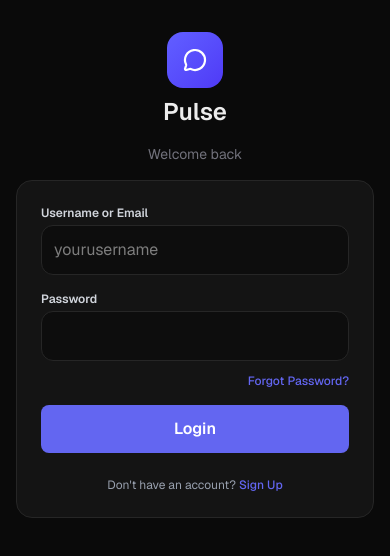
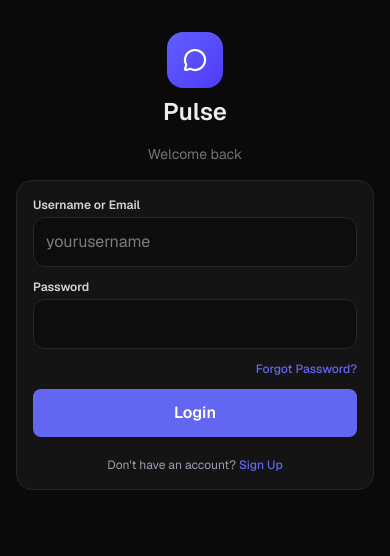
Before and after one commit to ErikPDN/echochat-ui, a Next.js app: page /login in a window 390 px wide. Shown: the top 556 px of the page. Built offline with nearby package versions, Linux system fonts and the light colour scheme; no server answers.

Commit message:
feat: add pequeno ajuste de responsividade

```diff
--- a/components/auth/LoginForm.tsx
+++ b/components/auth/LoginForm.tsx
@@ -25,7 +25,7 @@ export const LoginForm = () => {
   return (
     <form
       onSubmit={handleSubmit(onSubmit)}
-      className="w-full flex flex-col gap-4 border border-card-border rounded-2xl p-6 bg-card"
+      className="w-full flex flex-col gap-3 xl:gap-4 border border-card-border rounded-2xl p-4 xl:p-6 bg-card"
     >
       <div className="flex flex-col gap-1">
         <label
```
